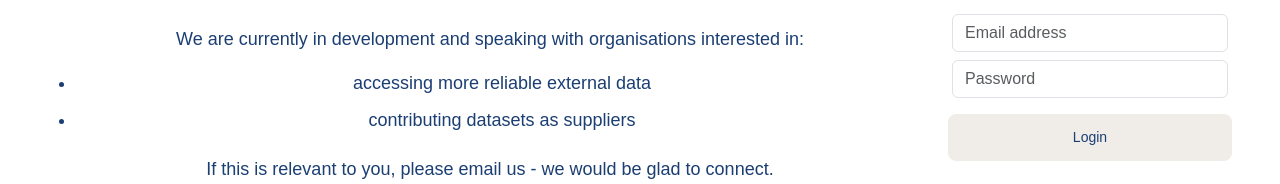
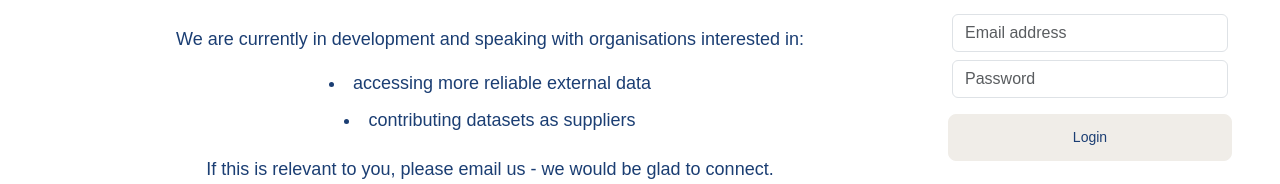
Before and after one commit to Alec-Hajinoff/Contribution_Line_Refinery, a React (Create React App) app in the folder React/: page / in a window 1280 px wide. Shown: the part 479-663 px from the top of the page. Built offline with nearby package versions, Linux system fonts and the light colour scheme.

Commit message:
26/4/26, 6:44

```diff
--- a/React/src/Main.css
+++ b/React/src/Main.css
@@ -59,8 +59,8 @@
   color: #1b3e73;
   font-size: 18px;
   line-height: 1.6;
-  margin: 16px 0 20px 0;
-  padding-left: 24px;
+  padding-left: 0;
+  list-style-position: inside;
 }
 
 .status-list li {
```
